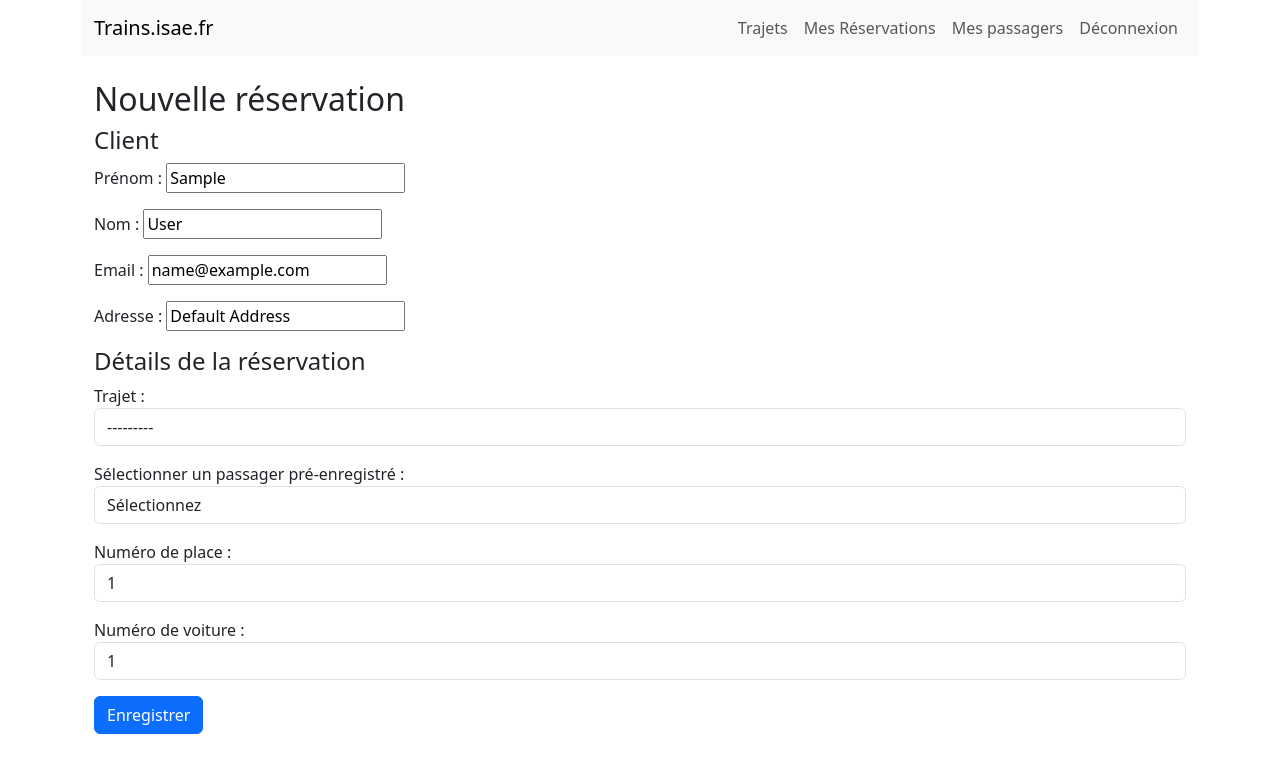
After one commit to hvesproumis/reservations-hector-vesproumis, a Django app: page /nouvelle_reservation/ in a window 1280 px wide. The commit adds this page. Shown: the top 773 px of the page. Run offline with Django 4.2, Linux system fonts and the light colour scheme; the visitor is signed in with stand-in values (Sample User, id 1); data comes from the database, SQL or seed files in the repository; data that the repository does not hold is empty.

Commit message:
module reservation complet

```diff
--- a/reservations/reservations/urls.py
+++ b/reservations/reservations/urls.py
@@ -2,6 +2,8 @@ from django.contrib import admin
 from django.urls import path, include
 from reservationsapp import views
 from django.contrib.auth import views as auth_views
+from reservationsapp.views import get_passager_details, create_passager, view_passagers, edit_passager, delete_passager
+
 
 urlpatterns = [
     path("admin/", admin.site.urls),
@@ -10,5 +12,11 @@ urlpatterns = [
     path('accounts/', include('django.contrib.auth.urls')),
     path('logout/', auth_views.LogoutView.as_view(), name='logout'),
     path('reservations/', views.reservations, name='reservations'),
-   path('reservation/<str:if_number>/', views.reservation_detail, name='reservation_detail'),
+    path('reservation/<str:if_number>/', views.reservation_detail, name='reservation_detail'),
+    path('nouvelle_reservation/', views.edit_reservation, name='edit_reservation'),
+    path('create-passager/', create_passager, name='create_passager'),
+    path('mes-passagers/', view_passagers, name='view_passagers'),
+    path('edit-passager/<int:passager_id>/', edit_passager, name='edit_passager'),
+    path('delete-passager/<int:passager_id>/', delete_passager, name='delete_passager'),
+    path('api/passagers/<int:passager_id>/', get_passager_details, name='get_passager_details'),
 ]
--- a/reservations/reservationsapp/forms.py
+++ b/reservations/reservationsapp/forms.py
@@ -1,6 +1,55 @@
 from django import forms
-from .models import Gare
+from .models import Gare, Reservation, Trajet, Passager, Client
+from django.forms import ModelForm, inlineformset_factory
+from django.contrib.auth.models import User
+
+
+class ClientForm(ModelForm):
+    class Meta:
+        model = Client
+        fields = ['first_name', 'last_name', 'email', 'address']  # Include all fields you need
+        widgets = {
+            'first_name': forms.TextInput(attrs={'readonly': 'readonly'}),
+            'last_name': forms.TextInput(attrs={'readonly': 'readonly'}),
+            'email': forms.EmailInput(attrs={'readonly': 'readonly'}),
+            'address': forms.TextInput()
+        }
+
 
 class TrajetSearchForm(forms.Form):
     gare = forms.ModelChoiceField(queryset=Gare.objects.all(), required=False, label="Choisir une gare")
     choix = forms.ChoiceField(choices=(('depart', 'Départ'), ('arrivee', 'Arrivée')), required=False, label="Type de trajet")
+
+from django import forms
+from .models import Reservation, Passager
+
+class ReservationForm(forms.ModelForm):
+    existing_passager = forms.ModelChoiceField(
+        queryset=Passager.objects.none(), label="Sélectionner un passager pré-enregistré",
+        empty_label="Sélectionnez", widget=forms.Select(attrs={'class': 'form-control'})
+    )
+
+    class Meta:
+        model = Reservation
+        fields = ['trajet', 'existing_passager', 'seat_number', 'car_number']
+        widgets = {
+            'trajet': forms.Select(attrs={'class': 'form-control'}),
+            'seat_number': forms.NumberInput(attrs={'class': 'form-control'}),
+            'car_number': forms.NumberInput(attrs={'class': 'form-control'})
+        }
+
+    def __init__(self, *args, **kwargs):
+        user = kwargs.pop('user', None)
+        super(ReservationForm, self).__init__(*args, **kwargs)
+        if user:
+            self.fields['existing_passager'].queryset = Passager.objects.filter(user=user)
+
+class PassagerForm(forms.ModelForm):
+    class Meta:
+        model = Passager
+        fields = ['first_name', 'last_name', 'date_of_birth']
+        widgets = {
+            'first_name': forms.TextInput(attrs={'class': 'form-control'}),
+            'last_name': forms.TextInput(attrs={'class': 'form-control'}),
+            'date_of_birth': forms.DateInput(attrs={'class': 'form-control', 'type': 'date'}),
+        }
--- a/reservations/reservationsapp/views.py
+++ b/reservations/reservationsapp/views.py
@@ -1,26 +1,35 @@
-from django.shortcuts import render, get_object_or_404
-from .models import Trajet, Reservation
-from .forms import TrajetSearchForm
+from django.shortcuts import render, get_object_or_404, redirect
+from .models import Trajet, Client, Reservation, Passager
+from .forms import TrajetSearchForm, ReservationForm, ClientForm, PassagerForm
 from django.conf import settings
+from django.forms import formset_factory
+from django.db import transaction
+from django.core.paginator import Paginator
 from django.contrib.auth.decorators import login_required
+from django.http import JsonResponse
+
 
 
 
 def trajets(request):
     form = TrajetSearchForm(request.GET or None)
-    tous_les_trajets = Trajet.objects.all()  # Initialise avec tous les trajets
+    tous_les_trajets = Trajet.objects.all().order_by('depdh')
 
     if form.is_valid():
-        choix = form.cleaned_data.get('choix')
-        gare = form.cleaned_data.get('gare')
+        choix = form.cleaned_data['choix']
+        gare = form.cleaned_data['gare']
+        if choix == 'depart':
+            tous_les_trajets = tous_les_trajets.filter(depgare=gare)
+        elif choix == 'arrivee':
+            tous_les_trajets = tous_les_trajets.filter(arrgare=gare)
 
-        if gare:  # Ajoute un contrôle pour s'assurer que gare n'est pas None
-            if choix == 'depart':
-                tous_les_trajets = tous_les_trajets.filter(depgare=gare)
-            elif choix == 'arrivee':
-                tous_les_trajets = tous_les_trajets.filter(arrgare=gare)
+    paginator = Paginator(tous_les_trajets, 10)
+    page_number = request.GET.get('page')
+    page_obj = paginator.get_page(page_number)
 
-    return render(request, 'reservationsapp/liste_trajets.html', {'trajets': tous_les_trajets, 'form': form})
+    return render(request, 'reservationsapp/liste_trajets.html', {'form': form, 'page_obj': page_obj})
+
+
 
 @login_required
 def reservations(request):
@@ -40,3 +49,86 @@ def reservation_detail(request, if_number):
         reservation = get_object_or_404(Reservation, if_number=if_number, client__email=request.user.email)
 
     return render(request, 'reservationsapp/reservation_detail.html', {'reservation': reservation})
+
+@login_required
+def edit_reservation(request):
+    client, created = Client.objects.get_or_create(
+        user=request.user,
+        defaults={
+            'first_name': request.user.first_name or 'Default First Name',
+            'last_name': request.user.last_name or 'Default Last Name',
+            'email': request.user.email or 'email@example.com',
+            'address': 'Default Address'
+        }
+    )
+
+    client_form = ClientForm(request.POST or None, instance=client)
+    reservation_form = ReservationForm(request.POST or None, user=request.user)
+
+    if request.method == 'POST':
+        if client_form.is_valid() and reservation_form.is_valid():
+            client = client_form.save()  # Assurez-vous que les modifications du client sont enregistrées
+
+            reservation = reservation_form.save(commit=False)
+            reservation.client = client
+            reservation.passager = reservation_form.cleaned_data['existing_passager']
+            reservation.save()
+            return redirect('reservation_detail', if_number=reservation.if_number)
+
+    return render(request, 'reservationsapp/edit_reservation.html', {
+        'client_form': client_form,
+        'reservation_form': reservation_form
+    })
+
+
+def get_passager_details(request, passager_id):
+    try:
+        passager = Passager.objects.get(id=passager_id, user=request.user)
+        data = {
+            'first_name': passager.first_name,
+            'last_name': passager.last_name,
+            'date_of_birth': passager.date_of_birth.strftime('%Y-%m-%d') if passager.date_of_birth else None
+        }
+        return JsonResponse(data)
+    except Passager.DoesNotExist:
+        return JsonResponse({'error': 'Passager not found'}, status=404)
+
+@login_required
+def create_passager(request):
+    if request.method == 'POST':
+        form = PassagerForm(request.POST)
+        if form.is_valid():
+            passager = form.save(commit=False)
+            passager.user = request.user  # Associe le passager à l'utilisateur
+            passager.save()
+            return redirect('view_passagers')  # Rediriger vers la liste des passagers ou toute autre page appropriée
+    else:
+        form = PassagerForm()
+    return render(request, 'reservationsapp/create_passager.html', {'form': form})
+
+@login_required
+def view_passagers(request):
+    passagers = Passager.objects.filter(user=request.user)  # Obtient tous les passagers de l'utilisateur connecté
+    return render(request, 'reservationsapp/view_passagers.html', {'passagers': passagers})
+
+@login_required
+def edit_passager(request, passager_id):
+    passager = get_object_or_404(Passager, id=passager_id, user=request.user)
+    if request.method == 'POST':
+        form = PassagerForm(request.POST, instance=passager)
+        if form.is_valid():
+            form.save()
+            return redirect('view_passagers')  # Redirige vers la liste des passagers
+    else:
+        form = PassagerForm(instance=passager)
+    return render(request, 'reservationsapp/edit_passager.html', {'form': form})
+
+@login_required
+def delete_passager(request, passager_id):
+    passager = get_object_or_404(Passager, id=passager_id, user=request.user)
+    if passager.reservations.exists():
+        messages.error(request, "Ce passager est associé à des réservations et ne peut pas être supprimé.")
+    else:
+        passager.delete()
+        messages.success(request, "Passager supprimé avec succès.")
+    return redirect('reservationsapp/view_passagers.html')
--- a/reservations/templates/reservationsapp/base.html
+++ b/reservations/templates/reservationsapp/base.html
@@ -24,6 +24,9 @@
                     <li class="nav-item">
                         <a class="nav-link {% if request.resolver_match.url_name == 'reservations' %}active{% endif %}" href="{% url 'reservations' %}">Mes Réservations</a>
                     </li>
+                    <li class="nav-item">
+                        <a class="nav-link {% if request.resolver_match.url_name == 'view_passagers' %}active{% endif %}" href="{% url 'view_passagers' %}">Mes passagers</a>
+                    </li>
                     {% if user.is_authenticated %}
                         <li class="nav-item">
                             <a class="nav-link" href="{% url 'logout' %}?next={{ request.path }}">Déconnexion</a>
--- /dev/null
+++ b/reservations/templates/reservationsapp/edit_reservation.html
@@ -0,0 +1,17 @@
+{% extends 'reservationsapp/base.html' %}
+
+{% block title %}Créer une nouvelle réservation{% endblock %}
+
+{% block content %}
+<div class="container mt-4">
+    <h2>Nouvelle réservation</h2>
+    <form method="post">
+        {% csrf_token %}
+        <h4>Client</h4>
+        {{ client_form.as_p }}
+        <h4>Détails de la réservation</h4>
+        {{ reservation_form.as_p }}
+        <button type="submit" class="btn btn-primary">Enregistrer</button>
+    </form>
+</div>
+{% endblock %}
```
Also changed, not shown: reservations/reservations/asgi.py (+0 -9 lines), reservations/reservations/wsgi.py (+0 -9 lines), reservations/reservationsapp/models.py (+8 -7 lines), reservations/templates/reservationsapp/create_passager.html (added, +12 -0 lines), reservations/templates/reservationsapp/edit_passager.html (added, +8 -0 lines), reservations/templates/reservationsapp/liste_trajets.html (+14 -15 lines), reservations/templates/reservationsapp/view_passagers.html (added, +33 -0 lines), reservations/reservationsapp/migrations/0005_client_user.py (added), reservations/reservationsapp/migrations/0006_passager_user_alter_client_first_name_and_more.py (added), reservations/reservationsapp/migrations/0007_alter_reservation_passager.py (added).
